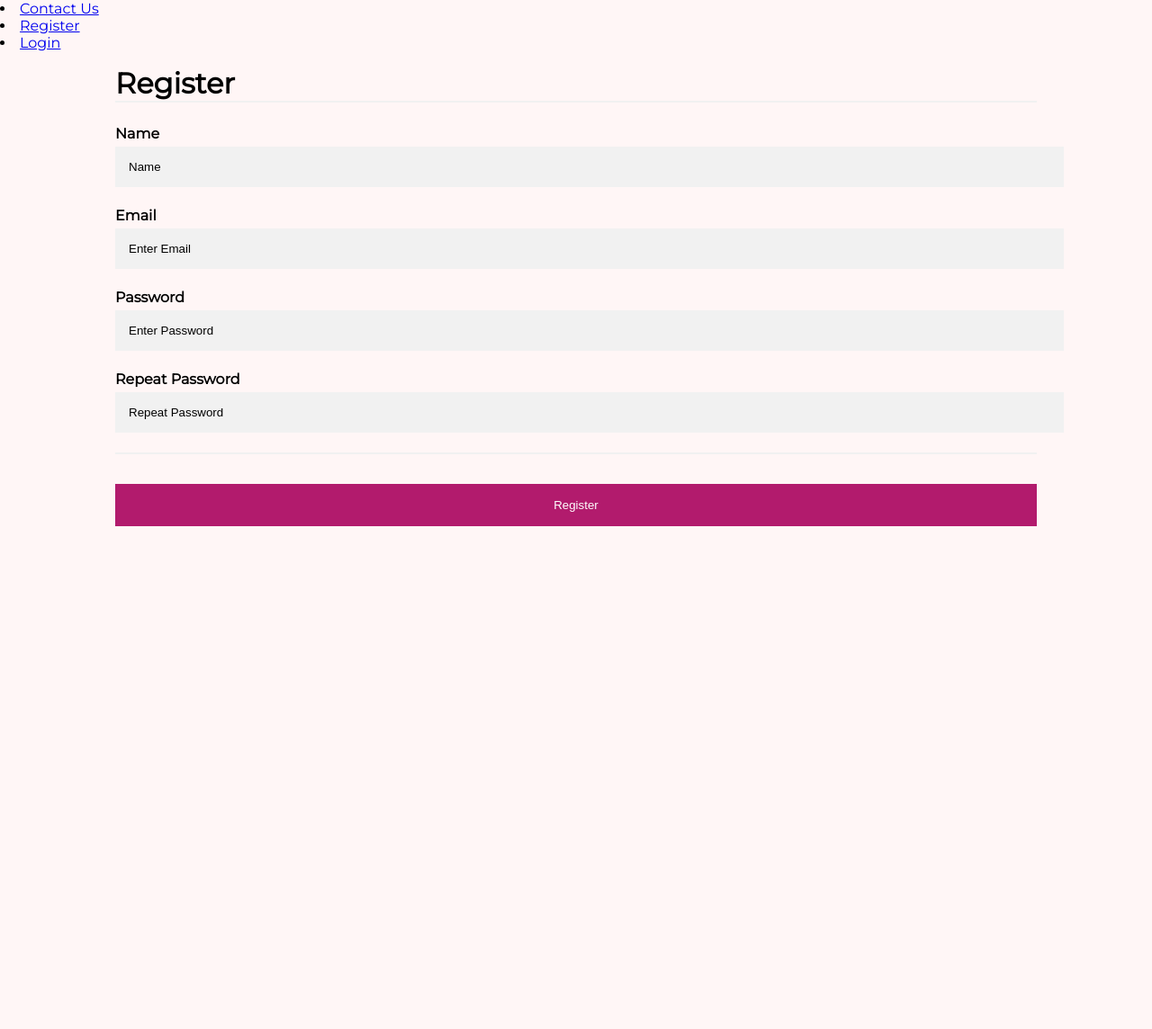
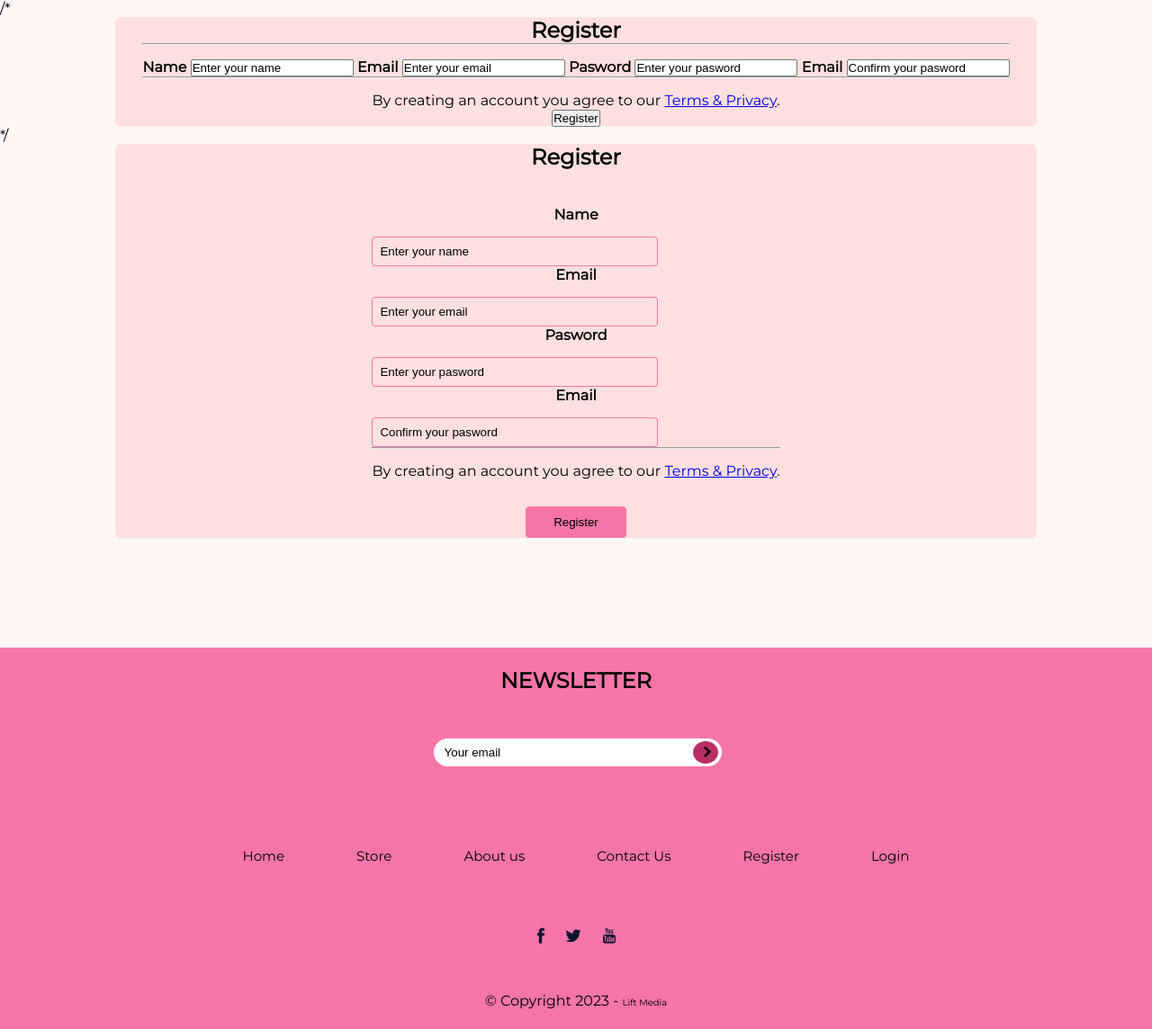
Before and after one commit to anitabuja/ProjektiWeb, a PHP site: page /register.html in a window 1280 px wide. Shown: the part 100-1244 px from the top of the page at 90% size. Before the commit the page ends 685 px from the top, so only its background shows below. Run offline with PHP 8.4, Linux system fonts and the light colour scheme.

Commit message:
changed smth

```diff
--- a/login.html
+++ b/login.html
@@ -44,7 +44,7 @@
                 <div class="box">
                     <h2>Welcome back!</h2>
                     <form class="loginform" onsubmit="return validimiLogin()">
-                        <input id="email" type="email" placeholder="Your email">
+                        <input id="email" type="email" placeholder="Your email" >
                         <input id="password" type="password" placeholder="Your password">
                         <div class="loginbuton">
                             <button type="submit">Login</button>
--- a/register.html
+++ b/register.html
@@ -1,16 +1,13 @@
 <!DOCTYPE html>
 <html lang="en">
-
 <head>
     <meta charset="UTF-8">
     <meta name="viewport" content="width=device-width, initial-scale=1.0">
     <link rel="stylesheet" href="style.css">
     <link rel="stylesheet" href="plugins/font-awesome-4.7.0 (1)/font-awesome-4.7.0/css/font-awesome.min.css">
-    <title>Register</title>
+    <title>Document</title>
 </head>
-
 <body>
-
     <nav class="underline_nav">
         <input id="nav-toggle" type="checkbox">
         <a href="index.html">
@@ -19,7 +16,7 @@
             </div>
         </a>
         <ul class="links">
-            <li><a href="index.html">Home</a></li>
+            <li><a class="active" href="index.html">Home</a></li>
             <li><a href="store.html">Store</a></li>
             <li><a href="aboutus.html">About Us</a></li>
             <li><a href="contactus.html">Contact Us</a></li>
@@ -35,14 +32,115 @@
         </label>
     </nav>
 
+
+ /*   <section class="Registersection">
+        <div class="container">
+            <div class="boxes">
+                <div class="box">
+                    <h1>Register</h1>
+
+                <form class="register">
+
+                    <hr>
+                    <label for="Name"><b>Name</b></label>
+                    <input type="text" placeholder="Enter your name">
+
+                    <label for="Email"><b>Email</b></label>
+                    <input type="text" placeholder="Enter your email" >
+
+                    <label for="Pasword"><b>Pasword</b></label>
+                    <input type="password" placeholder="Enter your pasword" >
+
+                    <label for="Confirm Pasword"><b>Email</b></label>
+                    <input type="password" placeholder="Confirm your pasword" >
+                    <hr>
+                    <p>By creating an account you agree to our <a href="#">Terms & Privacy</a>.</p>
+                    <button type="submit" class="regbtn">Register</button>
+                </form>
+
+
+                </div>
+            </div>
+        </div>
+
+
+    </section>
+*/
+
+
+    <section class="Register_section">
+        <div class="container">
+            <div class="boxes">
+                <div class="box">
+
+                    <h2>Register</h2>
+
+                    <form class="loginform">
+                        <label for="Name"><b>Name</b></label>
+                    <input type="text" placeholder="Enter your name">
+
+                    <label for="Email"><b>Email</b></label>
+                    <input type="text" placeholder="Enter your email" >
+
+                    <label for="Pasword"><b>Pasword</b></label>
+                    <input type="password" placeholder="Enter your pasword" >
+
+                    <label for="Confirm Pasword"><b>Email</b></label>
+                    <input type="password" placeholder="Confirm your pasword" >
+                    <hr>
+                    <p>By creating an account you agree to our <a href="#">Terms & Privacy</a>.</p>
+
+
+                        <div class="loginbuton">
+                            <button type="submit">Register</button>
+                        </div>
+                    </form>
+                </div>
+            </div>
+        </div>
+    </section>
+
+    <section class="footer_section">
+        <div class="container">
+            <div class="fcontent">
+                <h2>NEWSLETTER</h2>
+                <form class="newsletter_form">
+                    <input type="text" placeholder="Your email">
+                    <button class="end-btn"><i class="fa fa-chevron-right"></i></button>
+                </form>
+
+            </div>
+            </div>
+                <div class="navigation">
+
+                <ul>
+
                     <li>
-                    <a href="contactus.htmls">
+                        <a class="active" href="#">
+                            Home
+                        </a>
+                    </li>
+
+                    <li>
+                        <a href="store.html">
+                            Store
+                        </a>
+                    </li>
+
+                    <li>
+                        <a href="#">
+                            About us
+                        </a>
+                    </li>
+
+                    <li>
+                        <a href="#">
                             Contact Us
                         </a>
                     </li>
 
                     <li>
-                    <a href="register.html">
+                        <a href="#">
                             Register
                         </a>
                     </li>
@@ -55,35 +153,31 @@
 
 
             </div>
-    </form>
 
 
-
-
-    <form action="action_page.php">
-        <div class="container">
-          <h1>Register</h1>
-
-          <hr>
-          <label for="name"><b>Name</b></label>
-           <input type="text" placeholder="Name" name="name" id="name" required>
-          <label for="email"><b>Email</b></label>
-          <input type="text" placeholder="Enter Email" name="email" id="email" required>
-
-          <label for="psw"><b>Password</b></label>
-          <input type="password" placeholder="Enter Password" name="psw" id="psw" required>
-
-          <label for="pswRepeat"><b>Repeat Password</b></label>
-          <input type="password" placeholder="Repeat Password" name="pswRepeat" id="pswRepeat" required>
-          <hr>
-
-
-          <button type="submit" class="registerbtn">Register</button>
+            <div class="footeric">
+                <div class="footericon">
+                    <a href="www.facebook.com">
+                        <img src="img/facebook.png" alt="facebook" >
+                    </a>
+                </div>
+                <div class="footericon">
+                   <a href="www.twwiter.com">
+                    <img src="img/Path.png" alt="twwiter">
+                </a>
+                </div>
+                <div class="footericon">
+                   <a href="www.youtube.com">
+                    <img src="img/Shape.png" alt="youtube">
+                   </a>
                 </div>
             </div>
 
-        <script src="./script/script.js"></script>
+            <div class="footerc">
+                <p>© Copyright 2023 - <Label> Lift Media</Label></p>
+            </div>
+        </div>
+    </section>
 
 </body>
-
 </html>
--- a/style.css
+++ b/style.css
@@ -635,23 +635,20 @@ hr {
 .aboutusbanner img {
   width: 100%;
 }
-
-.contactusbanner{
-<<<<<<< HEAD
-  background-image: linear-gradient(rgba(0, 0, 0, 0.7), rgba(0, 0, 0, 0.7)),url(img/contactus.jpg);
+/*
+.contactusbanner {
+  background-image: linear-gradient(rgba(0, 0, 0, 0.7), rgba(0, 0, 0, 0.7)),
+    url(img/contactus.jpg);
   position: relative;
   background-repeat: no-repeat;
-=======
-  background-image: linear-gradient(rgba(0, 0, 0, 0.7), rgba(0, 0, 0, 0.7)), url(img/contactus.jpg);
-position: relative;
-background-repeat: no-repeat;
-width: 100%;
-height: 400px;
-background-position: center;
-background-size: cover;
-background-attachment: fixed;
+  width: 100%;
+  height: 400px;
+  background-position: center;
+  background-size: cover;
+  background-attachment: fixed;
+}
+*/
 
-}
 
 ..links a.active{
   color: #ba2e66;
@@ -661,45 +658,6 @@ fieldset{
   padding: 30px;
   margin-top: 50px;
 }
-
-.register_form input[type=text], .register_form input[type=password] {
->>>>>>> 8689a2e920e4045622631c2de24cfaa242c90941
-  width: 100%;
-  height: 400px;
-  background-position: center;
-  background-size: cover;
-  background-attachment: fixed;
-}
-
-
-.register_form input[type=text]:focus, .register_form input[type=password]:focus {
-  background-color: #ddd;
-  outline: none;
-}
-
-
-hr {
-  border: 1px solid #f1f1f1;
-  margin-bottom: 25px;
-}
-
-
-.registerbtn {
-  background-color: #04AA6D;
-  color: white;
-  padding: 16px 20px;
-  margin: 8px 0;
-  border: none;
-  cursor: pointer;
-  width: 100%;
-  opacity: 0.9;
-}
-
-.registerbtn:hover {
-  opacity:1;
-}
-
-
 
 .signin {
   background-color: #f1f1f1;
@@ -910,42 +868,8 @@ hr {
 
   }
 
+
+  .Registersection {
+    padding-left: 0;
+    padding-right: 0;
   }
-  * {box-sizing: border-box}
-
-  .container {
-    padding: 16px;
-  }
-
-
-  input[type=text], input[type=password] {
-    width: 100%;
-    padding: 15px;
-    margin: 5px 0 22px 0;
-    display: inline-block;
-    border: none;
-    background: #f1f1f1;
-  }
-
-  input[type=text]:focus, input[type=password]:focus {
-    background-color: #ddd;
-    outline: none;
-  }
-
-
-  hr {
-    border: 1px solid #f1f1f1;
-    margin-bottom: 25px;
-  }
-
-
-  .registerbtn {
-    background-color: #aa045f;
-    color: white;
-    padding: 16px 20px;
-    margin: 8px 0;
-    border: none;
-    cursor: pointer;
-    width: 100%;
-    opacity: 0.9;
-  }
```
Also changed, not shown: contactus.html (+12 -112 lines), img/registerr.png (added). Lines whose indentation alone changed are shown as unchanged.
